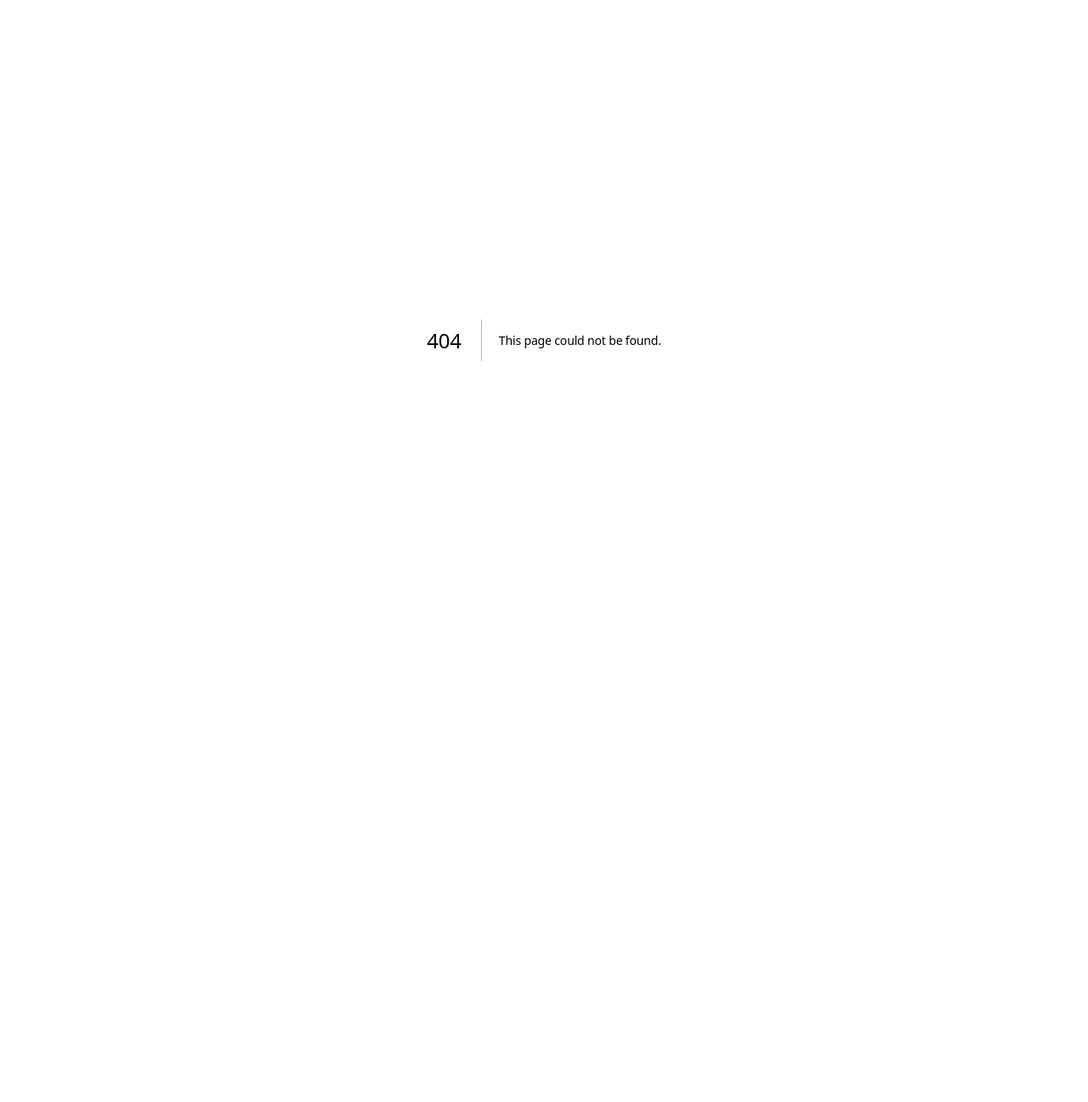
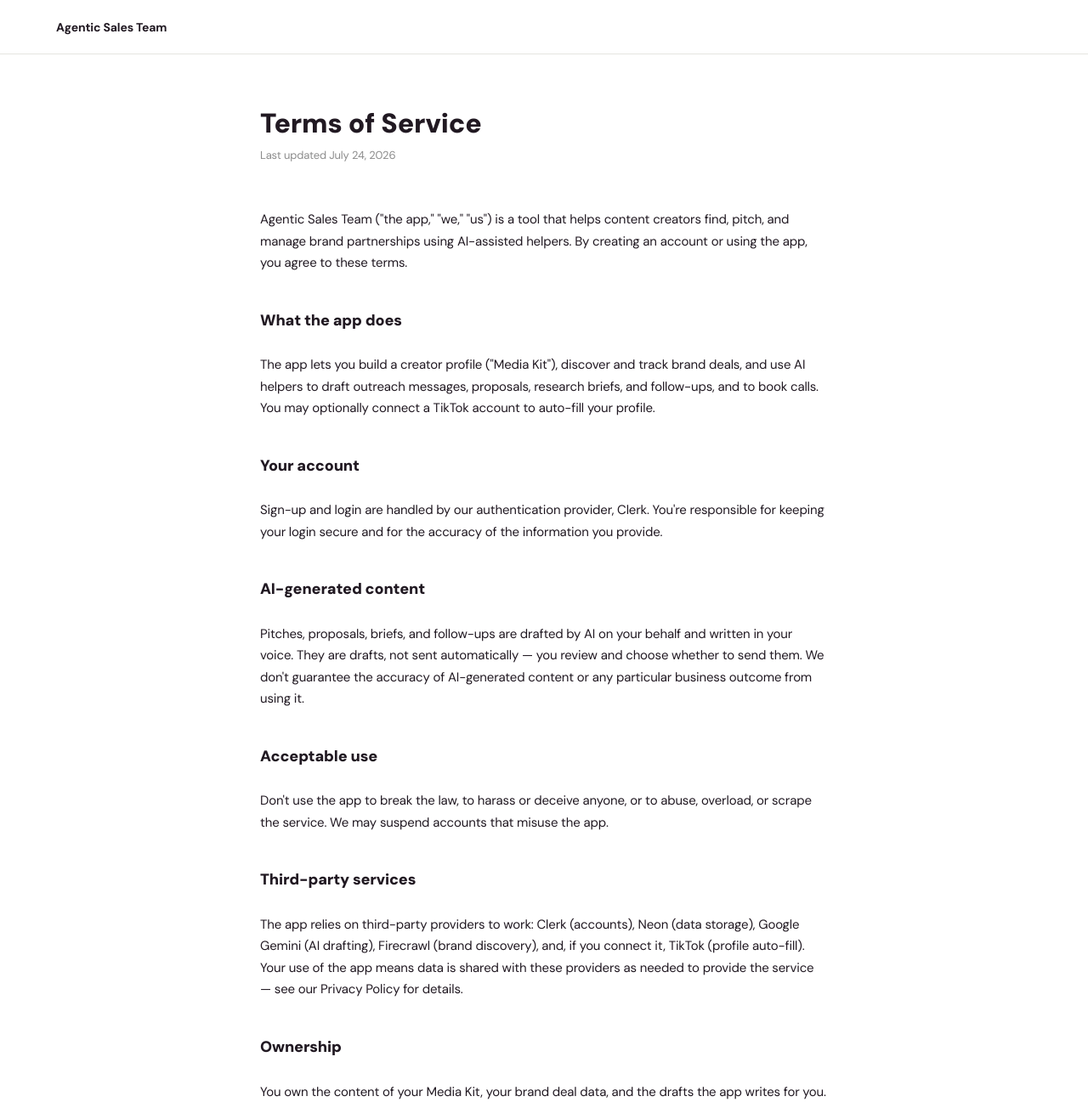
Before and after one commit to erikarcreateva-lgtm/Agentic-Sales-Team, a Next.js app: page /terms in a window 1280 px wide. Before the commit this address had no page. Shown: the top 1297 px of the page at 85% size. Before the commit the page ends 800 px from the top, so only its background shows below. Built offline with nearby package versions, Linux system fonts and the light colour scheme.

Commit message:
Add Terms of Service and Privacy Policy pages
Needed for TikTok's app review — public pages describing what data
the app collects and which third-party services it shares it with.

```diff
--- a/app/page.tsx
+++ b/app/page.tsx
@@ -245,7 +245,15 @@
         }}
       >
         <span style={{ fontSize: 14, fontWeight: 700 }}>Agentic Sales Team</span>
-        <span style={{ fontSize: 14, color: "var(--color-fog)" }}>© {new Date().getFullYear()} Agentic Sales Team. All rights reserved.</span>
+        <div style={{ display: "flex", alignItems: "center", gap: 20 }}>
+          <Link href="/terms" style={{ fontSize: 14, color: "var(--color-fog)" }}>
+            Terms
+          </Link>
+          <Link href="/privacy" style={{ fontSize: 14, color: "var(--color-fog)" }}>
+            Privacy
+          </Link>
+          <span style={{ fontSize: 14, color: "var(--color-fog)" }}>© {new Date().getFullYear()} Agentic Sales Team. All rights reserved.</span>
+        </div>
       </div>
     </footer>
   );
--- /dev/null
+++ b/app/terms/page.tsx
@@ -0,0 +1,82 @@
+import LegalPageLayout from "@/components/LegalPageLayout";
+
+function Section({ title, children }: { title: string; children: React.ReactNode }) {
+  return (
+    <section>
+      <h2 style={{ fontSize: 18, fontWeight: 800, margin: "0 0 10px" }}>{title}</h2>
+      <div style={{ display: "flex", flexDirection: "column", gap: 10 }}>{children}</div>
+    </section>
+  );
+}
+
+export default function TermsPage() {
+  return (
+    <LegalPageLayout title="Terms of Service" updated="July 24, 2026">
+      <p>
+        Agentic Sales Team ("the app," "we," "us") is a tool that helps content creators find, pitch, and manage brand
+        partnerships using AI-assisted helpers. By creating an account or using the app, you agree to these terms.
+      </p>
+
+      <Section title="What the app does">
+        <p>
+          The app lets you build a creator profile ("Media Kit"), discover and track brand deals, and use AI helpers to
+          draft outreach messages, proposals, research briefs, and follow-ups, and to book calls. You may optionally
+          connect a TikTok account to auto-fill your profile.
+        </p>
+      </Section>
+
+      <Section title="Your account">
+        <p>
+          Sign-up and login are handled by our authentication provider, Clerk. You're responsible for keeping your
+          login secure and for the accuracy of the information you provide.
+        </p>
+      </Section>
+
+      <Section title="AI-generated content">
+        <p>
+          Pitches, proposals, briefs, and follow-ups are drafted by AI on your behalf and written in your voice. They
+          are drafts, not sent automatically — you review and choose whether to send them. We don't guarantee the
+          accuracy of AI-generated content or any particular business outcome from using it.
+        </p>
+      </Section>
+
+      <Section title="Acceptable use">
+        <p>
+          Don't use the app to break the law, to harass or deceive anyone, or to abuse, overload, or scrape the
+          service. We may suspend accounts that misuse the app.
+        </p>
+      </Section>
+
+      <Section title="Third-party services">
+        <p>
+          The app relies on third-party providers to work: Clerk (accounts), Neon (data storage), Google Gemini (AI
+          drafting), Firecrawl (brand discovery), and, if you connect it, TikTok (profile auto-fill). Your use of the
+          app means data is shared with these providers as needed to provide the service — see our Privacy Policy for
+          details.
+        </p>
+      </Section>
+
+      <Section title="Ownership">
+        <p>
+          You own the content of your Media Kit, your brand deal data, and the drafts the app writes for you. We own
+          the app itself — its design, code, and features.
+        </p>
+      </Section>
+
+      <Section title="No warranty">
+        <p>
+          The app is provided "as is." We do our best to keep it running and accurate, but we don't promise it will be
+          error-free or uninterrupted.
+        </p>
+      </Section>
+
+      <Section title="Changes">
+        <p>We may update these terms as the app changes. Continuing to use the app after an update means you accept the new terms.</p>
+      </Section>
+
+      <Section title="Contact">
+        <p>Questions about these terms? Reach us at erikapaala.rcreateva@gmail.com.</p>
+      </Section>
+    </LegalPageLayout>
+  );
+}
--- /dev/null
+++ b/components/LegalPageLayout.tsx
@@ -0,0 +1,32 @@
+import Link from "next/link";
+import type { ReactNode } from "react";
+
+export default function LegalPageLayout({ title, updated, children }: { title: string; updated: string; children: ReactNode }) {
+  return (
+    <div>
+      <div
+        style={{
+          position: "sticky",
+          top: 0,
+          zIndex: 10,
+          background: "var(--color-canvas)",
+          height: 64,
+          display: "flex",
+          alignItems: "center",
+          borderBottom: "1px solid var(--color-linen)",
+        }}
+      >
+        <div style={{ width: "100%", maxWidth: "var(--max-width)", margin: "0 auto", padding: "0 26px" }}>
+          <Link href="/" style={{ fontSize: 14, fontWeight: 700 }}>
+            Agentic Sales Team
+          </Link>
+        </div>
+      </div>
+      <main style={{ maxWidth: 720, margin: "0 auto", padding: "60px 26px 100px" }}>
+        <h1 style={{ fontSize: 32, fontWeight: 900, margin: "0 0 8px" }}>{title}</h1>
+        <p style={{ fontSize: 13, color: "var(--color-stone)", margin: "0 0 40px" }}>Last updated {updated}</p>
+        <div style={{ display: "flex", flexDirection: "column", gap: 24, fontSize: 15, lineHeight: 1.7, color: "var(--color-ink)" }}>{children}</div>
+      </main>
+    </div>
+  );
+}
--- a/middleware.ts
+++ b/middleware.ts
@@ -1,6 +1,6 @@
 import { clerkMiddleware, createRouteMatcher } from "@clerk/nextjs/server";
 
-const isPublicRoute = createRouteMatcher(["/", "/sign-in(.*)", "/sign-up(.*)"]);
+const isPublicRoute = createRouteMatcher(["/", "/sign-in(.*)", "/sign-up(.*)", "/terms", "/privacy"]);
 
 export default clerkMiddleware(async (auth, req) => {
   if (!isPublicRoute(req)) {
```
Also changed, not shown: app/privacy/page.tsx (added, +75 -0 lines).
